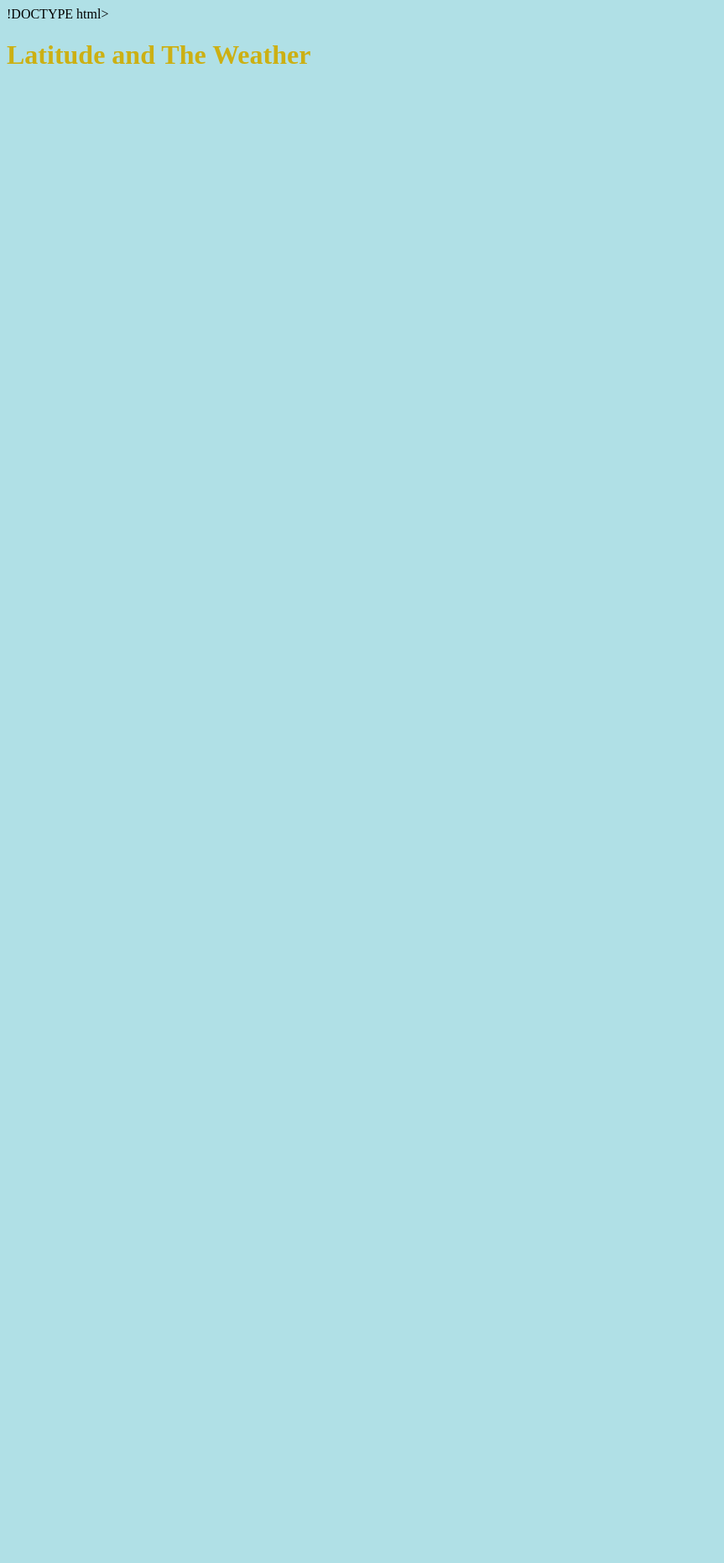
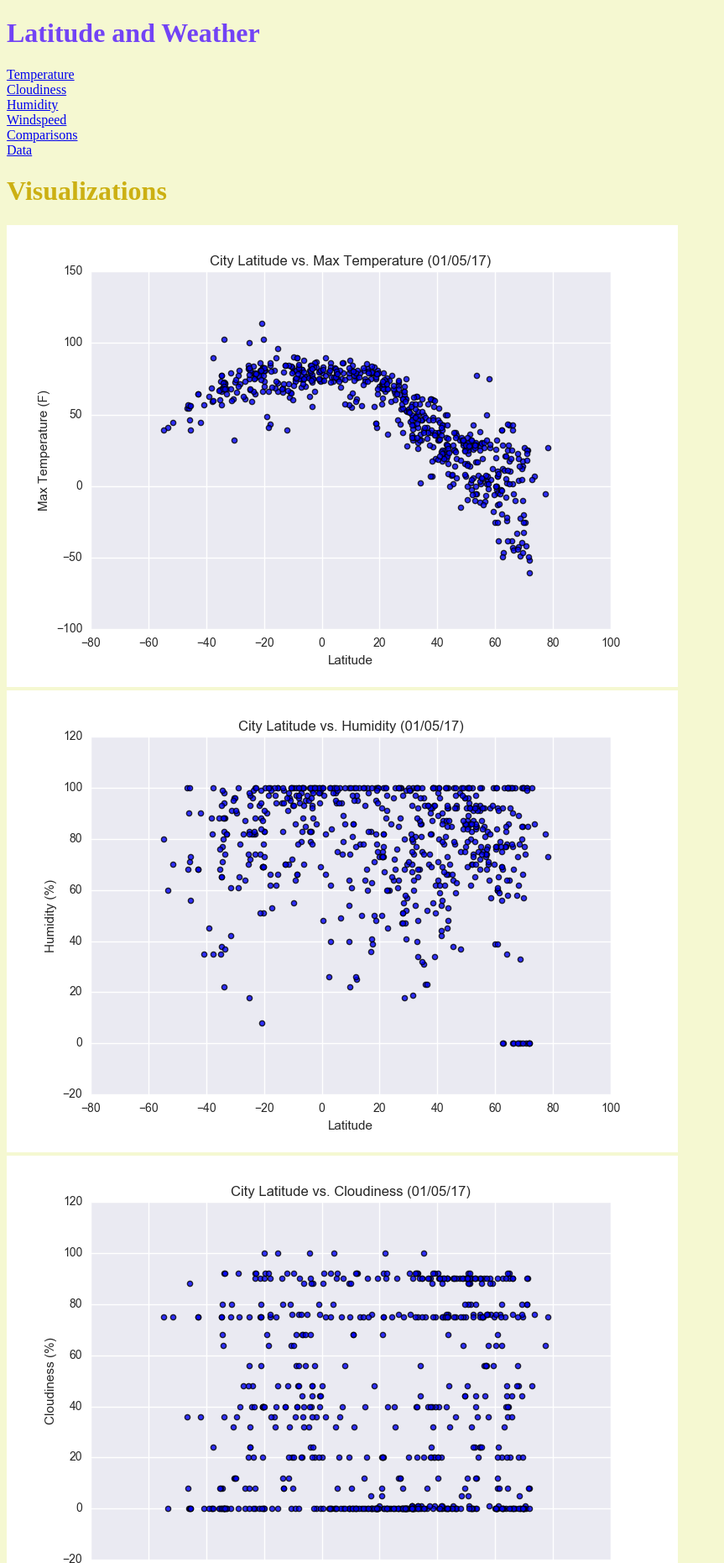
Before and after one commit to kfield1/Web-Design-Challenge, a plain HTML site: page index.html in a window 1280 px wide. Shown: the top 1861 px of the page at 84% size, without its empty margins (0-863 px from the left). Before the commit the page ends 800 px from the top, so only its background shows below. Drawn offline with Linux system fonts and the light colour scheme.

Commit message:
adding to all

```diff
--- a/index.html
+++ b/index.html
@@ -1,10 +1,10 @@
-!DOCTYPE html>
+<!DOCTYPE html>
 <html lang="en-us">
 <head>
     <meta charset="UTF-8">
     <title>Latitude</title>
-    <h1 style="color:rgb(204, 176, 19);">Latitude and The Weather</h1>
-<body style="background-color:powderblue;">
+    <h1 style="color:rgb(114, 67, 245);">Latitude and Weather</h1>
+<body style="background-color:rgb(245, 248, 209);">
 <head>
 <style>
 ul {
@@ -14,5 +14,35 @@ ul {
 }
 </style>
 </head>
+</body>
+<ul>
+      <li><a href="temperature.html">Temperature</a></li>
+      <li><a href="cloudiness.html">Cloudiness</a></li>
+      <li><a href="humidity.html">Humidity</a></li>
+      <li><a href="windspeed.html">Windspeed</a></li>
+      <li><a href="Comparisons.html">Comparisons</a></li>
+      <li><a href="#Data.html">Data</a></li>
+</ul>
+
+</body>
+</html>
+<h1 style="color:rgb(204, 176, 19);">Visualizations</h1>
+
+</a>
+<a href="temperature.html">
+<img src="Resources/assets/images/Fig1.png" class="rounded float-left thumbnail" alt="Latitude vs Temperature">
+</a>
+<a href="humidity.html">
+<img src="Resources/assets/images/Fig2.png" class="rounded float right thumbnail" alt="Latitude vs Humidity">
+</a>
+<a href="cloudiness.html">
+<img src="Resources/assets/images/Fig3.png" class="rounded float-left  thumbnail" alt="Latitude vs cloudiness">
+</a>
+<a href="windspeed.html">
+<img src="Resources/assets/images/Fig4.png" class="rounded float right  thumbnail" alt="Latitude vs windspeed">
 <body>
-<ul>
+
+
+</body>
+
+</html>
```
